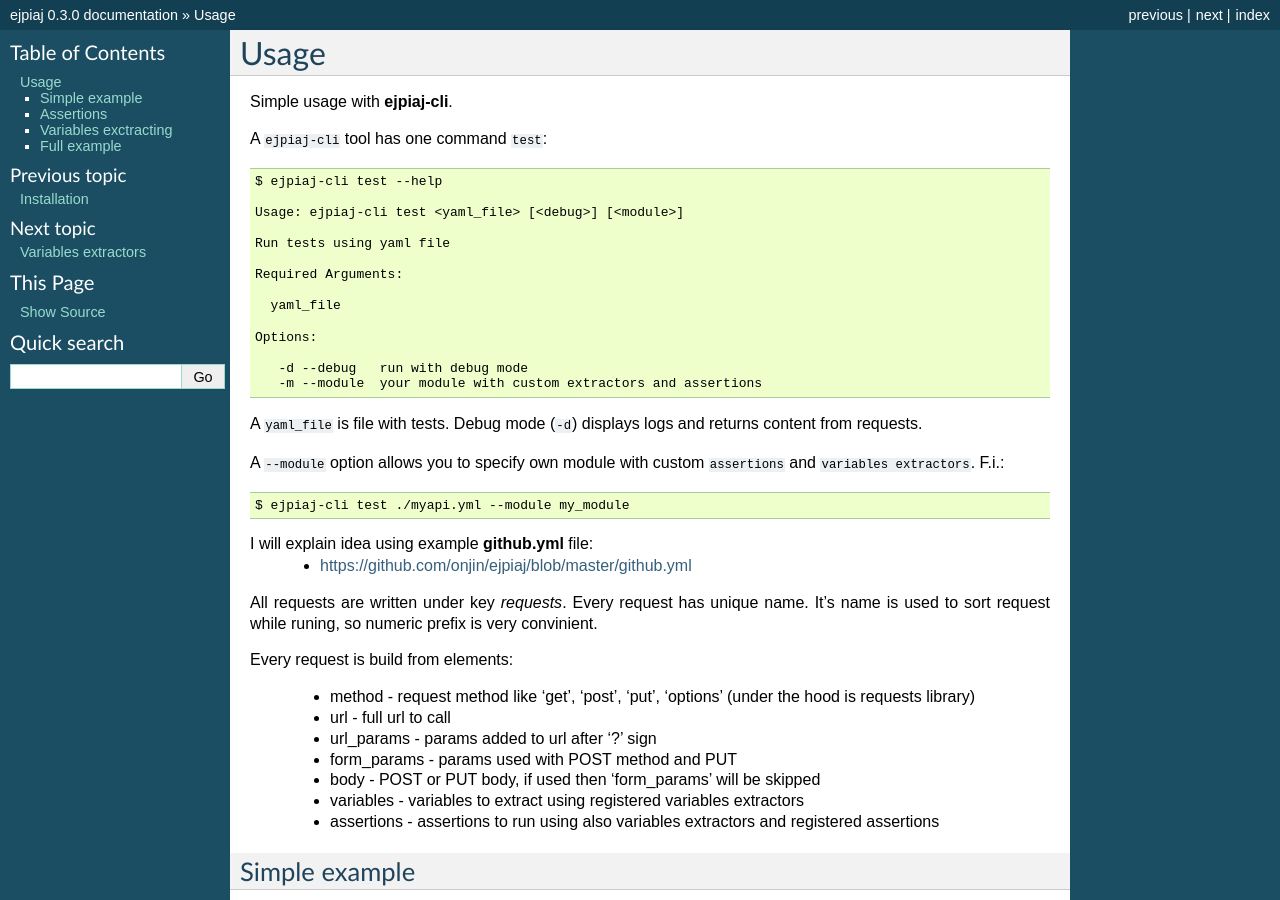
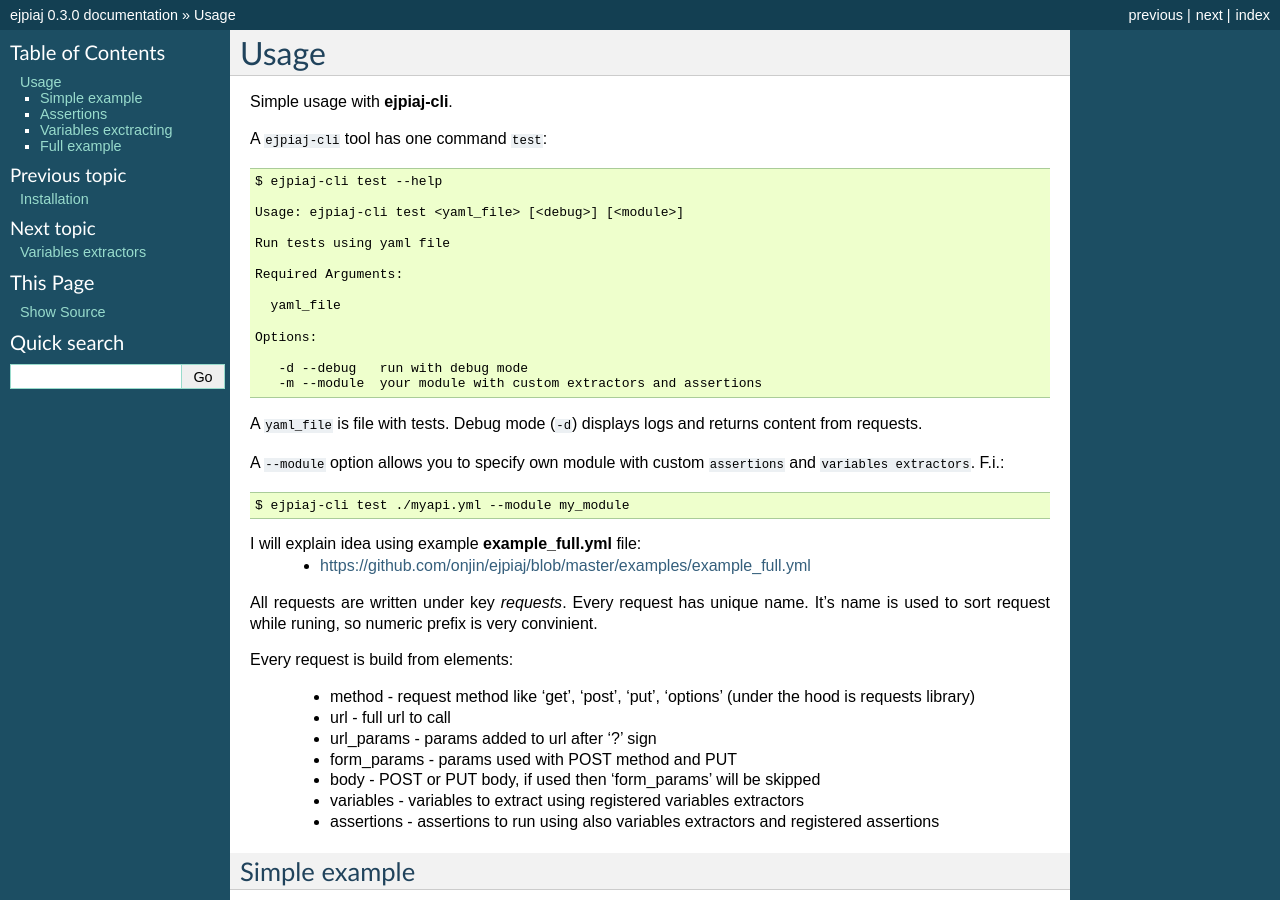
Before and after one commit to onjin/ejpiaj, a Sphinx documentation site: the page built from docs/usage.rst, in a window 1280 px wide and 900 px high. Built offline with Sphinx 7.4.7, drawn with Linux system fonts in a browser that asks for light colours; some of the changed text lies outside the part shown.

Commit message:
Moved github.yml to examples/example_full.yml

```diff
--- a/docs/usage.rst
+++ b/docs/usage.rst
@@ -28,8 +28,8 @@ A ``--module`` option allows you to specify own module with custom ``assertions`
     $ ejpiaj-cli test ./myapi.yml --module my_module
 
 
-I will explain idea using example **github.yml** file:
- * https://github.com/onjin/ejpiaj/blob/master/github.yml
+I will explain idea using example **example_full.yml** file:
+ * https://github.com/onjin/ejpiaj/blob/master/examples/example_full.yml
 
 All requests are written under key *requests*. Every request has unique name. It's name is used to sort request while
 runing, so numeric prefix is very convinient.
@@ -213,4 +213,4 @@ Full example
 ------------
 
 Now you can could understand full example at file:
- * https://github.com/onjin/ejpiaj/blob/master/github.yml
+ * https://github.com/onjin/ejpiaj/blob/master/examples/example_full.yml
```
Also changed, not shown: 3 other files.
